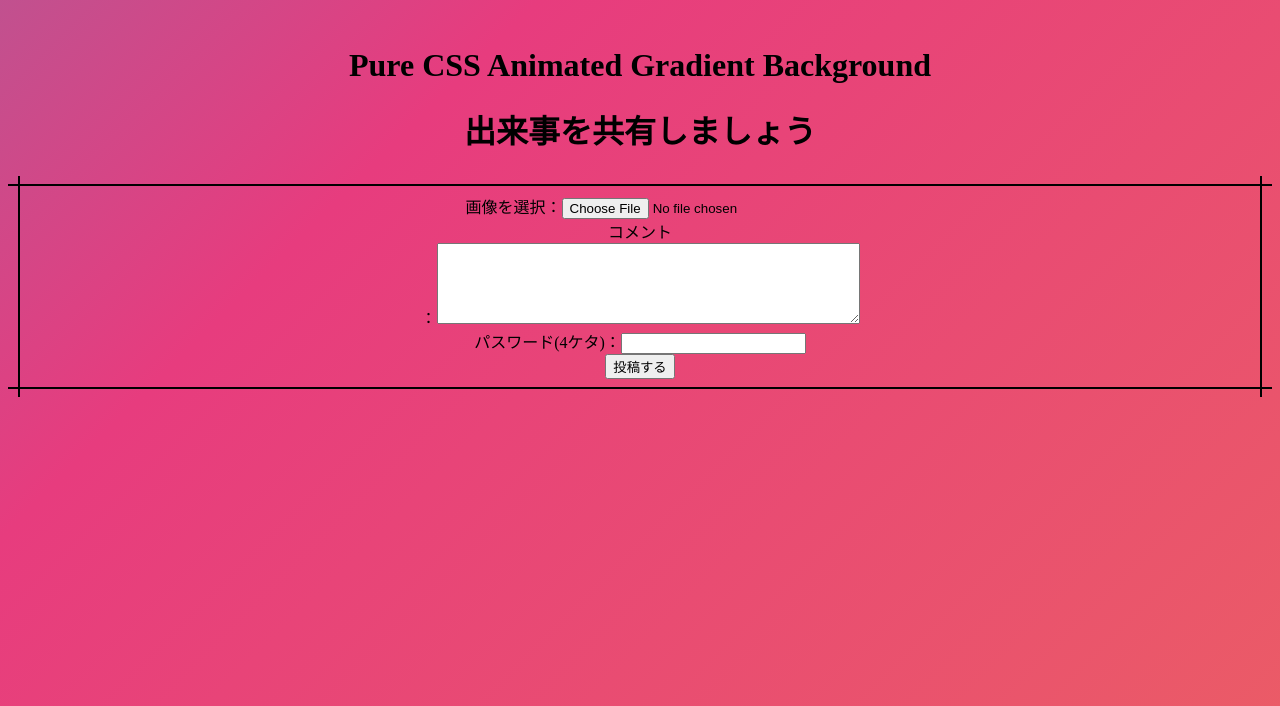
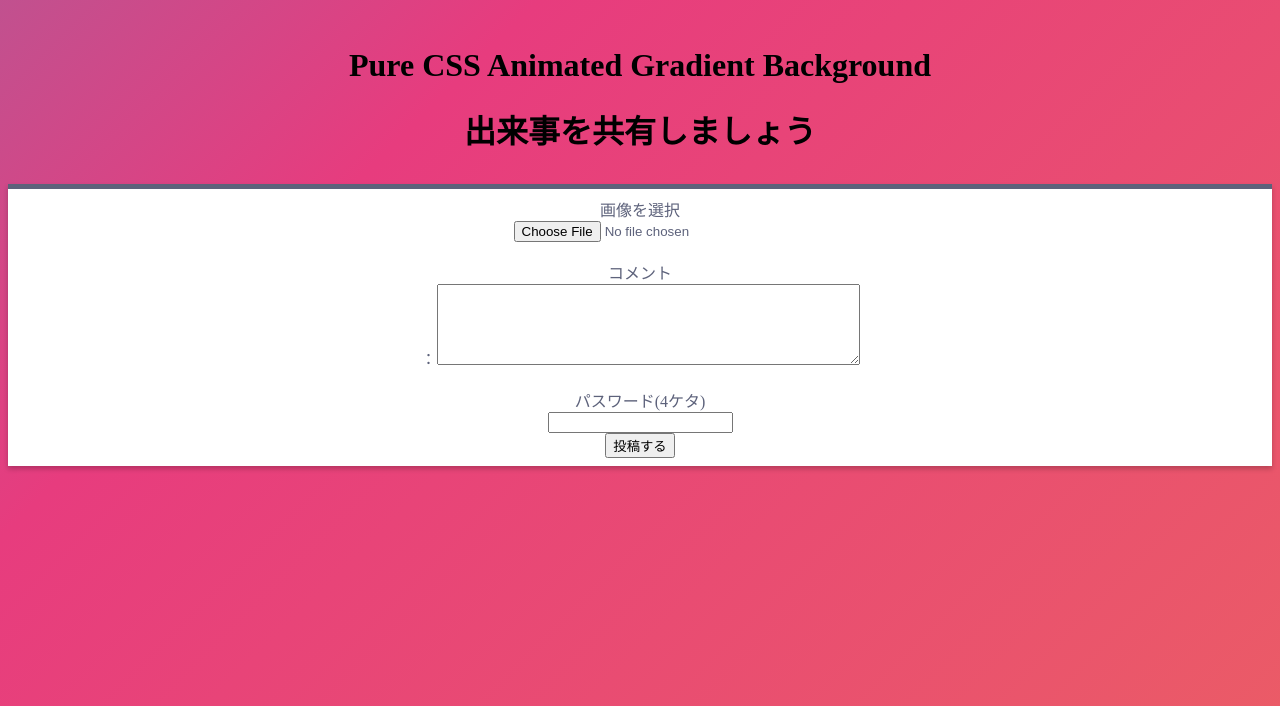
Before and after one commit to tatsuya723/keihi2, a PHP site: page / in a window 1280 px wide. Shown: the top 706 px of the page. Run offline with PHP 8.4, Linux system fonts and the light colour scheme; some libraries are stand-ins or nearby versions.

Commit message:
no message

```diff
--- a/index.php
+++ b/index.php
@@ -12,11 +12,11 @@
     <h1 class="text-light">Pure CSS Animated Gradient Background</h1>
     <h1 class="text-light">出来事を共有しましょう</h1>
 
-    <form name="form1" method="post" action="index.php" enctype="multipart/form-data" class="box17">
+    <form name="form1" method="post" action="index.php" enctype="multipart/form-data" class="box11">
     <input type="hidden" name="MAX_FILE_SIZE" value="10000000">
-    画像を選択：<input type="file" name="upfile"><br>
-    コメント<br>：<textarea name="comment" rows="5" cols="50"></textarea><br>
-    パスワード(4ケタ)：<input type="text" name="pass" maxlength="4"><br>
+    画像を選択<br><input type="file" name="upfile"><br>
+    <br>コメント<br>：<textarea name="comment" rows="5" cols="50"></textarea><br>
+    <br>パスワード(4ケタ)<br><input type="text" name="pass" maxlength="4"><br>
     <input type="submit" value="投稿する"><br>
 
 
```
